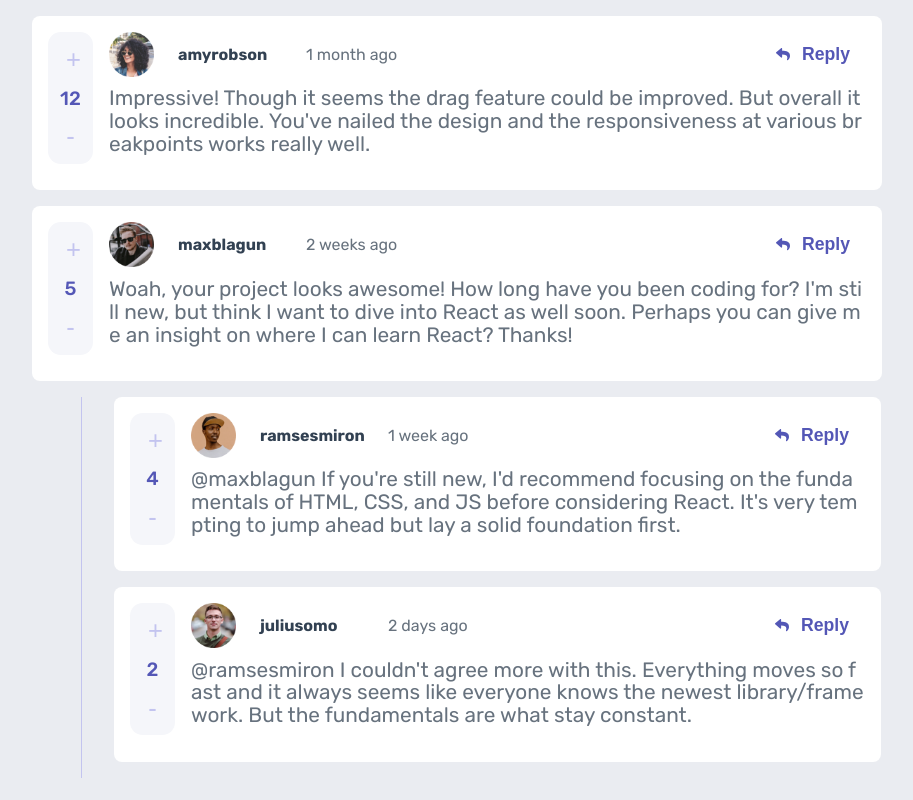
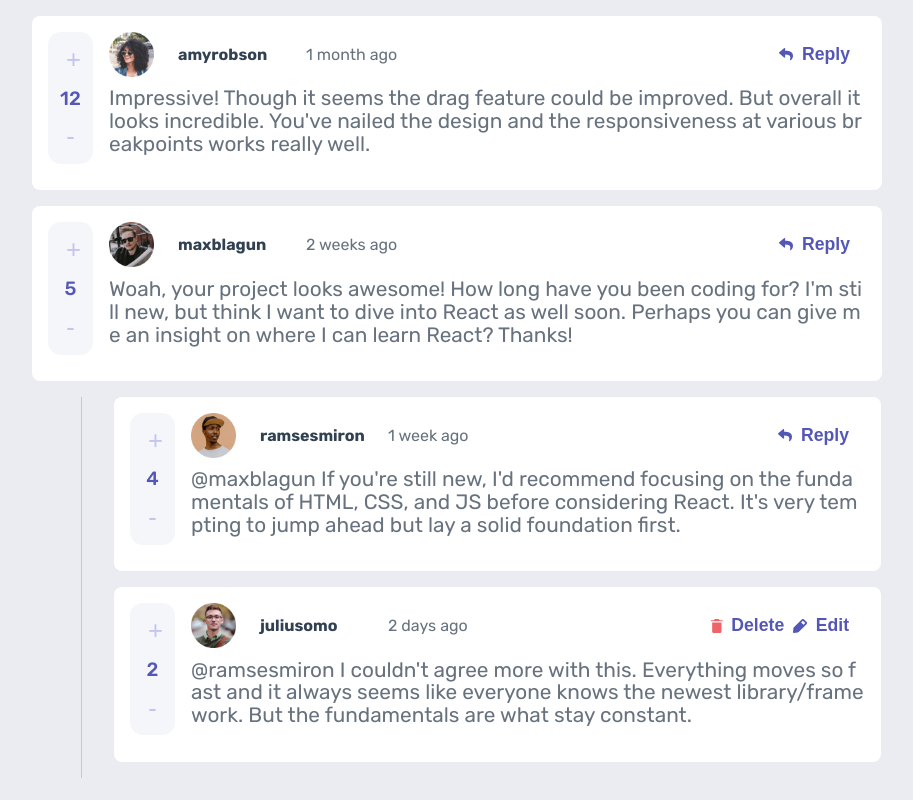
Before and after one commit to Jaimeangel/Interactive-Comments, a plain HTML site: page index.html in a window 1280 px wide. Shown: the whole page, without its empty margins (183-1096 px from the left). Drawn offline with Linux system fonts and the light colour scheme.

Commit message:
agregando botones de borrado y editar para el usuario actual

```diff
--- a/script.js
+++ b/script.js
@@ -293,6 +293,7 @@ class Comment{
       const reply=document.createElement('div')
       reply.classList.add('reply')
 
+      /* Reply button reply */
       const btn_reply=document.createElement('button')
       btn_reply.onclick=(e)=>this.ReplyCommentSection(e,type,element)
 
@@ -301,7 +302,32 @@ class Comment{
       const text_reply=document.createElement('span')
       text_reply.textContent=`Reply`
       btn_reply.append(img_reply,text_reply)
-      reply.append(btn_reply)
+
+      /* Reply button delete*/
+      const btn_delete=document.createElement('button')
+      /* btn_delete.onclick=(e)=>this.ReplyCommentSection(e,type,element) */
+
+      const img_delete=document.createElement('img')
+      img_delete.setAttribute('src','../images/icon-delete.svg')
+      const text_delete=document.createElement('span')
+      text_delete.textContent=`Delete`
+      btn_delete.append(img_delete,text_delete)
+
+      /* Reply button edit */
+      const btn_edit=document.createElement('button')
+      /* btn_delete.onclick=(e)=>this.ReplyCommentSection(e,type,element) */
+
+      const img_edit=document.createElement('img')
+      img_edit.setAttribute('src','../images/icon-edit.svg')
+      const text_edit=document.createElement('span')
+      text_edit.textContent=`Edit`
+      btn_edit.append(img_edit,text_edit)
+
+      if(element.user.username===this.data.currentUser.username){
+        reply.append(btn_delete,btn_edit)
+      }else{
+        reply.append(btn_reply)
+      }
 
       content.append(comment,count,reply)
       return content;
--- a/style.css
+++ b/style.css
@@ -73,7 +73,7 @@ body{
     word-break: break-all;
 }
 .content .count{
-    flex: 1 1 50%;
+    flex: 1 1 40%;
     display: flex;
 }
 .content .count button{
@@ -100,7 +100,7 @@ body{
     font-weight: 500;
 }
 .content .reply{
-    flex: 1 1 50%;
+    flex: 1 1 60%;
     display: flex;
     justify-content: flex-end;
     align-items: center;
@@ -117,7 +117,7 @@ body{
     background: white;
 }
 .content .reply button>*{
-    margin-left: 0.7em;
+    margin-left: 0.5em;
 }
 .content .textReply{
     flex: 1 1 100%;
```
